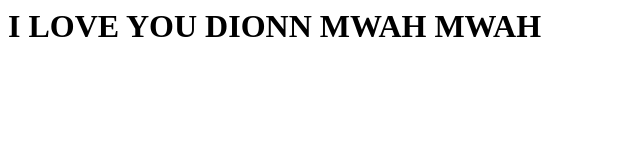
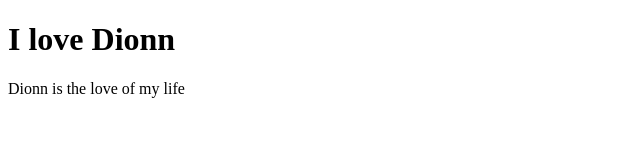
Before and after one commit to FranceRafaelSalacut/PANPAN_PAGE, a plain HTML site: page index.html in a window 1280 px wide. Shown: the whole page, without its empty margins (0-640 px from the left). Drawn offline with Linux system fonts and the light colour scheme.

Commit message:
Gonna learn html again

```diff
--- a/index.html
+++ b/index.html
@@ -1 +1,9 @@
-<h1>I LOVE YOU DIONN MWAH MWAH</h1>
+<!DOCTYPE html>
+<html>
+    <head>
+        <body>
+            <h1> I love Dionn </h1>
+            <p> Dionn is the love of my life </p>
+        </body>
+    </head>
+</html>
```
